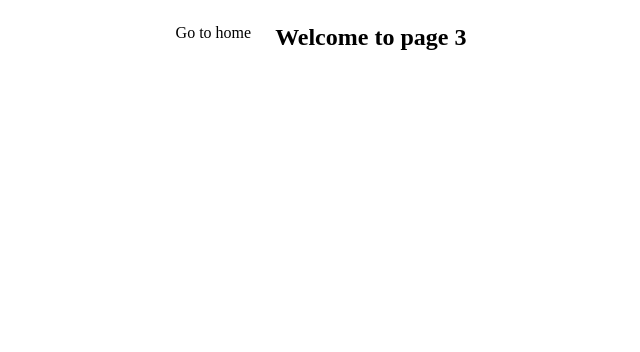
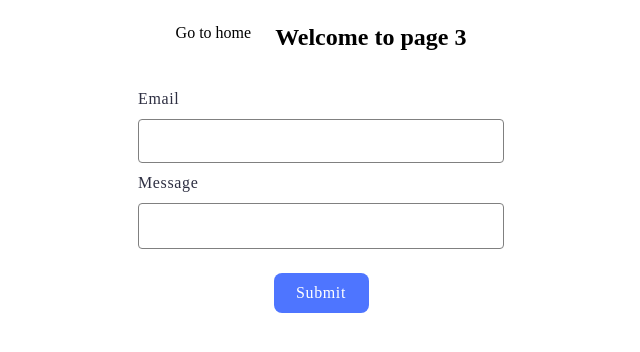
Before and after one commit to VitaPad/goit-js-hw-09, a website built with Vite: page src/2-form.html in a window 1280 px wide. Shown: the whole page, without its empty margins (319-959 px from the left). Built offline with nearby package versions, Linux system fonts and the light colour scheme.

Commit message:
add form

```diff
--- a/src/2-form.html
+++ b/src/2-form.html
@@ -14,6 +14,17 @@
     <a href="./index.html">Go to home</a>
     <h1>Welcome to page 3</h1>
   </section>
+  <form class="feedback-form" autocomplete="off">
+    <label>
+      Email
+      <input type="email" name="email" autofocus />
+    </label>
+    <label>
+      Message
+      <textarea name="message" rows="8"></textarea>
+    </label>
+    <button type="submit">Submit</button>
+  </form>
   <script type="module" src="./js/2-form.js"></script>
 </body>
 
--- a/src/css/1-gallery.css
+++ b/src/css/1-gallery.css
@@ -19,21 +19,3 @@ img {
   height: auto;
   cursor: pointer;
 }
-.modal {
-  position: fixed;
-  background-color: rgba(46, 47, 66, 0.8);
-  top: 50%;
-  left: 50%;
-  z-index: 9999999;
-  display: flex;
-  justify-content: center;
-  transform: translate(-50%, -50%);
-  width: 100%;
-  height: 100%;
-}
-
-.modal img {
-  display: block;
-  padding: 28px 164px;
-  width: 100%;
-}
--- a/src/css/2-form.css
+++ b/src/css/2-form.css
@@ -0,0 +1,102 @@
+body {
+  background-color: rgba(255, 255, 255, 1);
+}
+
+form {
+  margin-top: 36px;
+  display: flex;
+  margin-left: auto;
+  margin-right: auto;
+  flex-direction: column;
+  align-items: center;
+  justify-content: center;
+  gap: 8px;
+}
+label {
+  display: block;
+  font-family: Montserrat;
+  font-size: 16px;
+  font-weight: 400;
+  line-height: 24px;
+  letter-spacing: 0.04em;
+  text-align: left;
+  color: #8e8f99;
+  color: rgba(46, 47, 66, 1);
+}
+button {
+  margin-top: 16px;
+  width: 95px;
+  height: 40px;
+  cursor: pointer;
+  border-radius: 8px;
+  border: none;
+  background: rgba(78, 117, 255, 1);
+  font-family: Montserrat;
+  font-size: 16px;
+  font-weight: 500;
+  line-height: 1.5;
+  letter-spacing: 0.04em;
+  text-align: left;
+  color: rgba(255, 255, 255, 1);
+  text-align: center;
+}
+
+input {
+  margin-top: 8px;
+  display: block;
+  width: 360px;
+  height: 40px;
+  border: 1px solid rgba(128, 128, 128, 1);
+  border-radius: 4px;
+  outline: transparent;
+}
+textarea {
+  margin-top: 8px;
+  display: block;
+  width: 360px;
+  height: 40px;
+  border: 1px solid rgba(128, 128, 128, 1);
+  border-radius: 4px;
+  resize: none;
+  background-color: transparent;
+  outline: transparent;
+  transition: border-color 250ms cubic-bezier(0.4, 0, 0.2, 1);
+}
+/*
+body {
+    background-color: #fcf9f9;
+  }
+  label {
+    margin-left: 20px;
+    color: #fd9222;
+  }
+  .login-form {
+    box-shadow: 0 0 10px rgba(0, 0, 0, 0.1);
+    padding: 100px;
+    display: flex;
+    justify-content: center;
+    align-items: center;
+  }
+  button {
+    margin-left: 20px;
+    cursor: pointer;
+    background-color: #fcf1e0;
+    padding: 10px 32px 10px 32px;
+    border-radius: 14px;
+    border: 1px;
+  }
+
+  button:hover {
+    background-color: #fd9222;
+  }
+
+  input {
+    padding: 8px;
+    margin: 5px 0;
+    border: 1px solid #ccc;
+    border-radius: 14px;
+    box-sizing: border-box;
+  }
+  input:hover {
+    background-color: #fcf1e0;
+  } */
--- a/src/js/2-form.js
+++ b/src/js/2-form.js
@@ -0,0 +1,26 @@
+const formEl = document.querySelector('.feedback-form');
+const emailInput = document.querySelector('input[name="email"]');
+const messageInput = document.querySelector('textarea[name="message"]');
+
+formEl.addEventListener('submit', onSubmit);
+
+formEl.addEventListener('input', () => {
+  const formData = {
+    email: emailInput.value.trim(),
+    message: messageInput.value.trim(),
+  };
+  localStorage.setItem('feedback-form-state', JSON.stringify(formData));
+});
+
+function onSubmit(event) {
+  event.preventDefault();
+  const email = emailInput.value.trim();
+  const message = messageInput.value.trim();
+  if (email && message) {
+    localStorage.removeItem('feedback-form-state');
+    emailInput.value = '';
+    messageInput.value = '';
+  } else {
+    alert('Заповніть усі поля');
+  }
+}
```
Also changed, not shown: src/js/1-gallery.js (+14 -1 lines).
